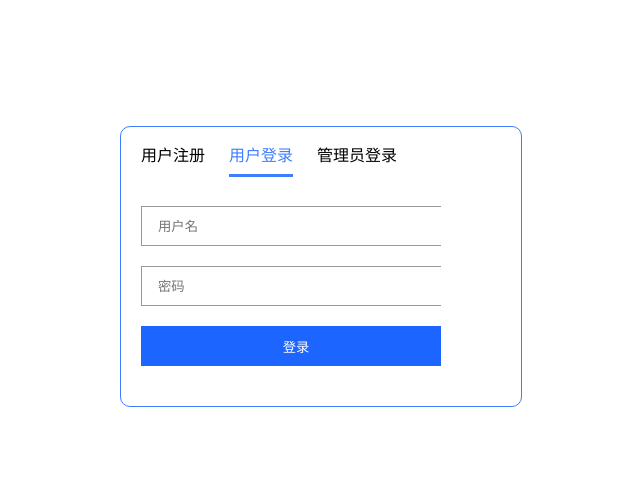
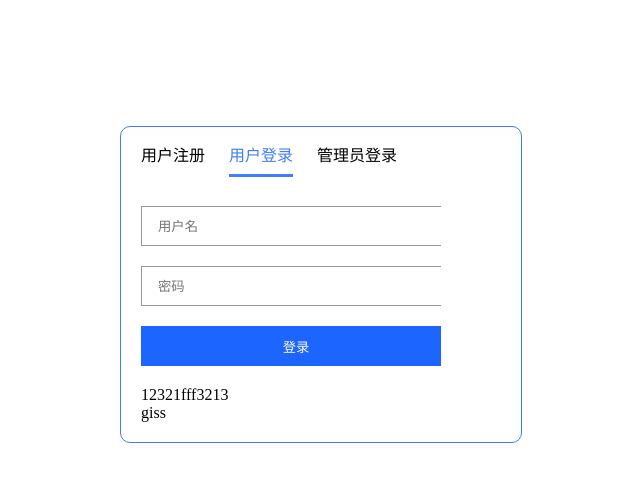
Before and after one commit to subzero-slammer/test, a plain HTML site: page login.html in a window 1280 px wide. Shown: the whole page, without its empty margins (319-959 px from the left). Drawn offline with Linux system fonts and the light colour scheme; files that its build step writes are made by us from their sources; files whose address does not match are found by name.

Commit message:
feat:新功能，refactor：筹够了什么;style: fix:bug

```diff
--- a/login.html
+++ b/login.html
@@ -50,7 +50,12 @@
                         <input type="submit" value="登录"/>
                     </form>
                 </div>
+
+            <div>12321fff3213</div>giss
             </div>
+
+
+
         </div>
     </div>
 </div>
```
